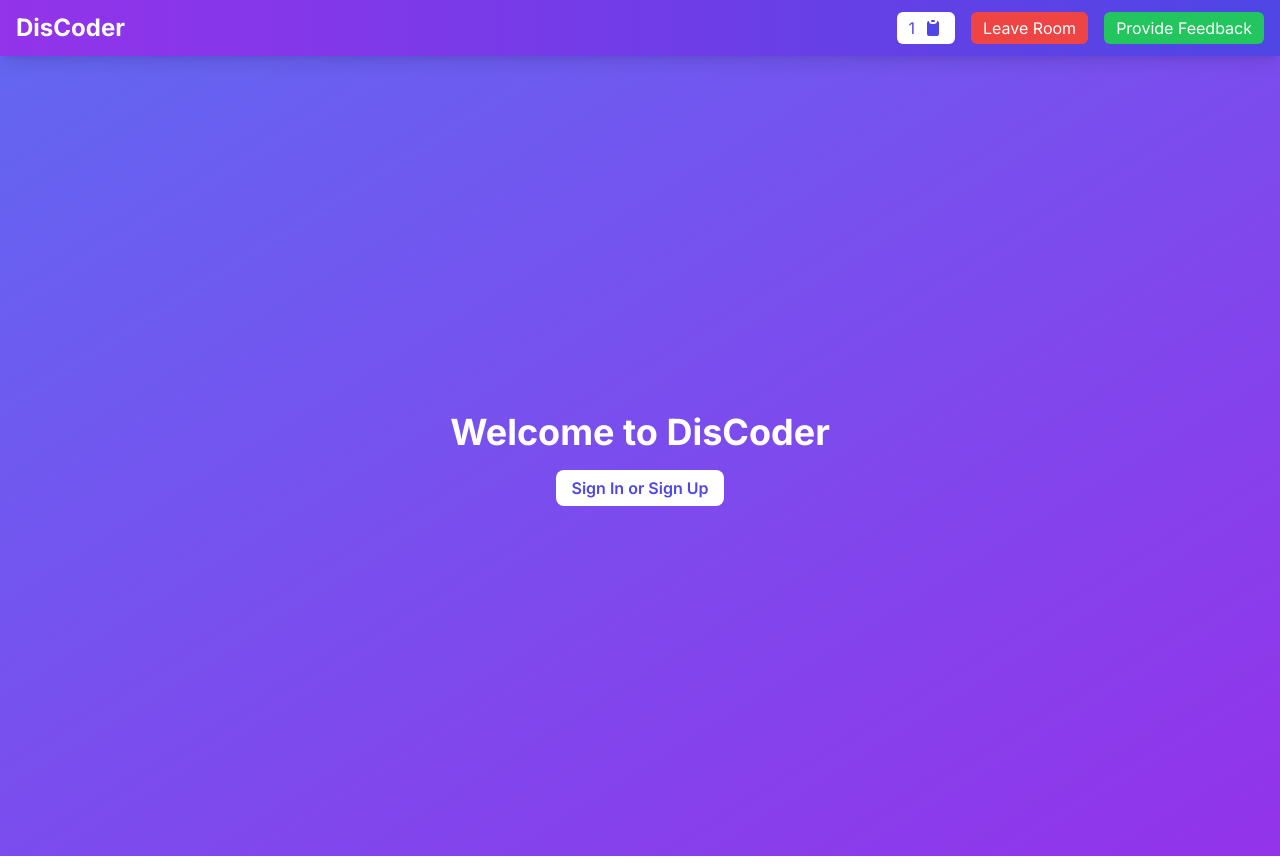
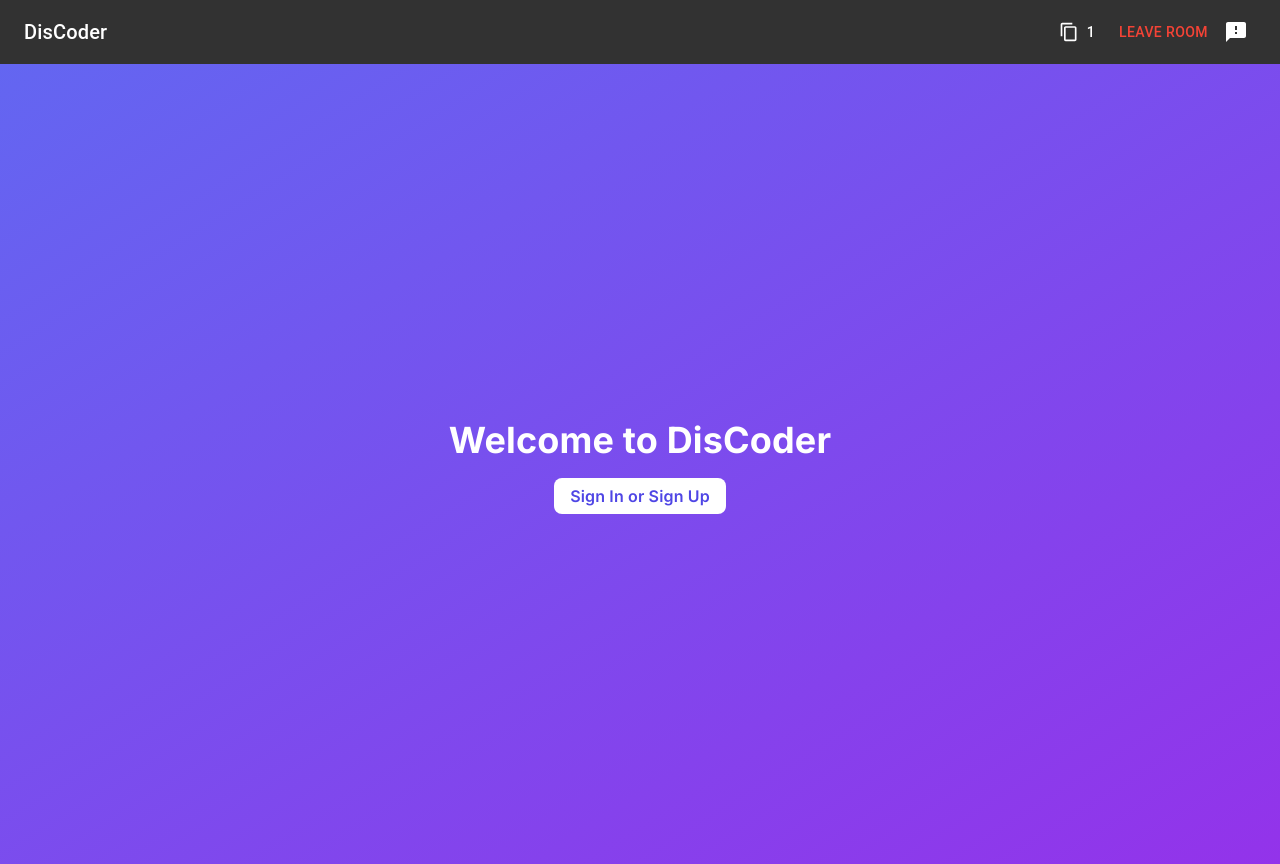
Before and after one commit to rohan03122001/MSC-PROJECT-MAIN--yjs, a Next.js app: page /room/1 in a window 1280 px wide. Built offline with nearby package versions, Linux system fonts and the light colour scheme; no server answers.

Commit message:
UI FIX 1

```diff
--- a/package.json
+++ b/package.json
@@ -11,7 +11,11 @@
     "lint": "next lint"
   },
   "dependencies": {
+    "@emotion/react": "^11.13.0",
+    "@emotion/styled": "^11.13.0",
     "@monaco-editor/react": "^4.6.0",
+    "@mui/icons-material": "^5.16.6",
+    "@mui/material": "^5.16.6",
     "@supabase/auth-helpers-nextjs": "^0.10.0",
     "@supabase/supabase-js": "^2.44.4",
     "axios": "^1.7.2",
--- a/src/app/layout.tsx
+++ b/src/app/layout.tsx
@@ -6,6 +6,9 @@ import Header from "@/components/Header";
 import { AuthProvider } from "@/lib/AuthContext";
 import loadMonacoLanguages from "@/lib/monaco-languages";
 import FeedbackNotification from "@/components/FeedbackNotification";
+import { ThemeProvider } from "@mui/material/styles";
+import CssBaseline from "@mui/material/CssBaseline";
+import theme from "@/lib/themes";
 
 const inter = Inter({ subsets: ["latin"] });
 
@@ -20,12 +23,15 @@ export default function RootLayout({
 
   return (
     <html lang="en">
-      <body className={`${inter.className} min-h-screen flex flex-col`}>
-        <AuthProvider>
-          <Header />
-          <main className="flex-grow">{children}</main>
-          <FeedbackNotification />
-        </AuthProvider>
+      <body className={inter.className}>
+        <ThemeProvider theme={theme}>
+          <CssBaseline />
+          <AuthProvider>
+            <Header />
+            <main>{children}</main>
+            <FeedbackNotification />
+          </AuthProvider>
+        </ThemeProvider>
       </body>
     </html>
   );
--- a/src/components/CollaborativeEditor.tsx
+++ b/src/components/CollaborativeEditor.tsx
@@ -15,21 +15,6 @@ interface CollaborativeEditorProps {
   roomId: string;
   initialLanguage: string;
 }
-
-const getStarterCode = (lang: string) => {
-  switch (lang) {
-    case "javascript":
-      return "// JavaScript starter code\nconsole.log('Hello, World!');";
-    case "python":
-      return "# Python starter code\nprint('Hello, World!')";
-    case "java":
-      return 'public class Main {\n    public static void main(String[] args) {\n        System.out.println("Hello, World!");\n    }\n}';
-    case "go":
-      return 'package main\n\nimport "fmt"\n\nfunc main() {\n    fmt.Println("Hello, World!")\n}';
-    default:
-      return "// Start coding here...";
-  }
-};
 
 function CollaborativeEditor({
   roomId,
@@ -76,8 +61,7 @@ function CollaborativeEditor({
       );
       bindingRef.current = binding;
 
-      // Fetch initial content from Supabase only if the document is empty
-      if (ytext.length === 0) {
+      // Fetch initial content from Supabase
       const { data, error } = await supabase
         .from("code_versions")
         .select("snapshot")
@@ -88,12 +72,9 @@ function CollaborativeEditor({
 
       if (error) {
         console.error("Error fetching latest code:", error);
-          ytext.insert(0, getStarterCode(language));
-        } else if (data) {
+      } else if (data && data.snapshot) {
+        ytext.delete(0, ytext.length);
         ytext.insert(0, data.snapshot);
-        } else {
-          ytext.insert(0, getStarterCode(language));
-        }
       }
 
       // Update local state when the shared document changes
--- a/src/components/Header.tsx
+++ b/src/components/Header.tsx
@@ -5,6 +5,17 @@ import { useAuth } from "@/lib/AuthContext";
 import { signOut } from "@/lib/supabaseClient";
 import { useRouter, usePathname } from "next/navigation";
 import Link from "next/link";
+import {
+  AppBar,
+  Toolbar,
+  Typography,
+  Button,
+  IconButton,
+  Tooltip,
+} from "@mui/material";
+import ExitToAppIcon from "@mui/icons-material/ExitToApp";
+import ContentCopyIcon from "@mui/icons-material/ContentCopy";
+import FeedbackIcon from "@mui/icons-material/Feedback";
 
 const FEEDBACK_FORM_URL = "https://forms.gle/ba9U4nFTw9ArqPqp9";
 
@@ -42,66 +53,52 @@ const Header: React.FC = () => {
   };
 
   return (
-    <header className="sticky top-0 z-10 bg-gradient-to-r from-purple-600 to-indigo-600 text-white shadow-lg">
-      <div className="container mx-auto px-4 py-3 flex justify-between items-center">
-        <h2 className="text-2xl font-bold">DisCoder</h2>
-
-        <div className="flex items-center space-x-4">
+    <AppBar position="static">
+      <Toolbar>
+        <Typography variant="h6" component="div" sx={{ flexGrow: 1 }}>
+          DisCoder
+        </Typography>
         {roomCode && (
           <>
-              <div className="relative">
-                <button
+            <Tooltip title={copied ? "Copied!" : "Copy Room Code"}>
+              <Button
+                color="inherit"
                 onClick={copyRoomCode}
-                  className="bg-white text-indigo-600 px-3 py-1 rounded-md hover:bg-indigo-100 transition-colors duration-300 flex items-center"
+                startIcon={<ContentCopyIcon />}
               >
-                  <span className="mr-2">{roomCode}</span>
-                  <svg
-                    xmlns="http://www.w3.org/2000/svg"
-                    className="h-5 w-5"
-                    viewBox="0 0 20 20"
-                    fill="currentColor"
-                  >
-                    <path d="M8 3a1 1 0 011-1h2a1 1 0 110 2H9a1 1 0 01-1-1z" />
-                    <path d="M6 3a2 2 0 00-2 2v11a2 2 0 002 2h8a2 2 0 002-2V5a2 2 0 00-2-2 3 3 0 01-3 3H9a3 3 0 01-3-3z" />
-                  </svg>
-                </button>
-                {copied && (
-                  <span className="absolute -bottom-8 left-1/2 transform -translate-x-1/2 bg-green-500 text-white px-2 py-1 rounded-md text-sm animate-fade-in-out">
-                    Copied!
-                  </span>
-                )}
-              </div>
-              <button
-                onClick={handleLeaveRoom}
-                className="bg-red-500 text-white px-3 py-1 rounded-md hover:bg-red-600 transition-colors duration-300"
-              >
+                {roomCode}
+              </Button>
+            </Tooltip>
+            <Button color="error" onClick={handleLeaveRoom}>
               Leave Room
-              </button>
+            </Button>
           </>
         )}
-
-          <Link
+        <Tooltip title="Provide Feedback">
+          <IconButton
+            color="inherit"
+            component={Link}
             href={FEEDBACK_FORM_URL}
             target="_blank"
             rel="noopener noreferrer"
-            className="bg-green-500 text-white px-3 py-1 rounded-md hover:bg-green-600 transition-colors duration-300"
           >
-            Provide Feedback
-          </Link>
+            <FeedbackIcon />
+          </IconButton>
+        </Tooltip>
         {user && (
           <>
-              <span className="hidden md:inline">{user.email}</span>
-              <button
-                onClick={handleSignOut}
-                className="bg-indigo-700 text-white px-3 py-1 rounded-md hover:bg-indigo-800 transition-colors duration-300"
-              >
-                Sign Out
-              </button>
+            <Typography variant="body2" sx={{ mr: 2 }}>
+              {user.email}
+            </Typography>
+            <Tooltip title="Sign Out">
+              <IconButton color="inherit" onClick={handleSignOut}>
+                <ExitToAppIcon />
+              </IconButton>
+            </Tooltip>
           </>
         )}
-        </div>
-      </div>
-    </header>
+      </Toolbar>
+    </AppBar>
   );
 };
 
--- /dev/null
+++ b/src/lib/themes.ts
@@ -0,0 +1,20 @@
+// lib/theme.ts
+import { createTheme } from "@mui/material/styles";
+
+const theme = createTheme({
+  palette: {
+    mode: "dark",
+    primary: {
+      main: "#90caf9",
+    },
+    secondary: {
+      main: "#f48fb1",
+    },
+    background: {
+      default: "#121212",
+      paper: "#1e1e1e",
+    },
+  },
+});
+
+export default theme;
```
Also changed, not shown: 1 other file (tests, documents, lock files or other folders). Lines whose indentation alone changed are shown as unchanged.
